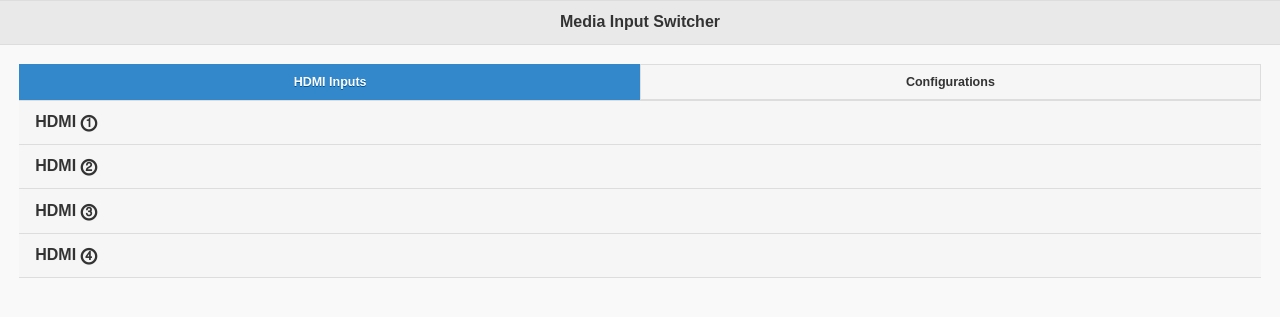
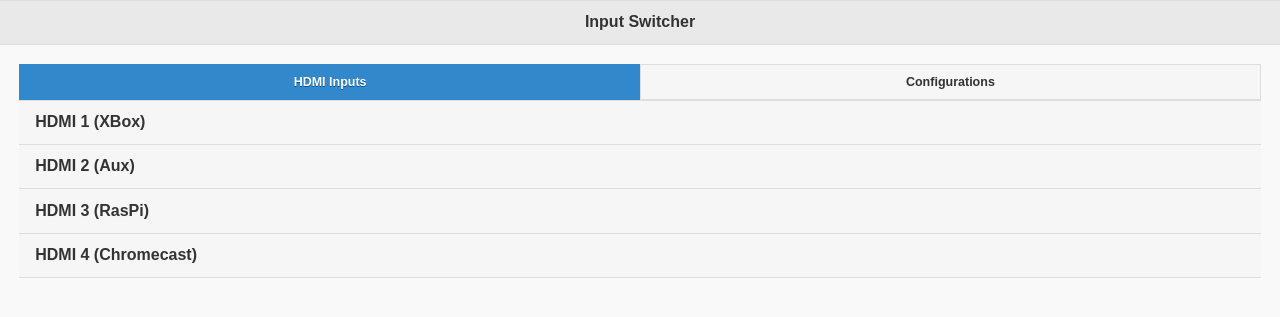
Before and after one commit to wcauchois/autohome, a Flask app: page / in a window 1280 px wide. Shown: the top 317 px of the page. Run offline with Flask 2, Linux system fonts and the light colour scheme.

Commit message:
add names to HDMI inputs (hardcoded)

```diff
--- a/avswitcher-web/templates/index.html
+++ b/avswitcher-web/templates/index.html
@@ -1,18 +1,18 @@
 <!DOCTYPE html>
 <html>
   <head>
-    <title>Media Input Switcher</title>
-    <link rel="stylesheet" href="/static/jquery.mobile-1.4.0.min.css" />
-    <link rel="shortcut icon" href="/static/favicon.ico" />
+    <title>Input Switcher</title>
+    <link rel="stylesheet" href="static/jquery.mobile-1.4.0.min.css" />
+    <link rel="shortcut icon" href="static/favicon.ico" />
     <meta name="viewport" content="width=device-width, initial-scale=1">
-    <script src="/static/jquery-1.10.1.min.js"></script>
-    <script src="/static/jquery.mobile-1.4.0.min.js"></script>
-    <script src="/static/underscore-min.js"></script>
+    <script src="static/jquery-1.10.1.min.js"></script>
+    <script src="static/jquery.mobile-1.4.0.min.js"></script>
+    <script src="static/underscore-min.js"></script>
     <script type="text/javascript">
 function setup_hdmi_source(hdmi_source) {
   var $el = $('#select-hdmi-' + hdmi_source);
   $el.click(function() {
-    $.post('/switch_hdmi', 'source=' + hdmi_source, function() {
+    $.post('switch_hdmi', 'source=' + hdmi_source, function() {
       $('.select-hdmi').removeClass('ui-btn-active');
       $el.addClass('ui-btn-active');
     });
@@ -28,7 +28,7 @@ $(document).ready(function() {
   <body>
     <div data-role="page">
       <div data-role="header">
-        <h1>Media Input Switcher</h1>
+        <h1>Input Switcher</h1>
       </div>
       <div role="main" class="ui-content">
         <div data-role="tabs" id="tabs">
@@ -41,10 +41,10 @@ $(document).ready(function() {
           <div id="one" class="ui-body-d ui-content">
             <ul data-role="listview">
               {# circled unicode chars: http://www.unicode.org/charts/nameslist/n_2460.html #}
-              <li><a href="#" class="ui-btn select-hdmi" id="select-hdmi-1">HDMI &#9461;</a></li>
-              <li><a href="#" class="ui-btn select-hdmi" id="select-hdmi-2">HDMI &#9462;</a></li>
-              <li><a href="#" class="ui-btn select-hdmi" id="select-hdmi-3">HDMI &#9463;</a></li>
-              <li><a href="#" class="ui-btn select-hdmi" id="select-hdmi-4">HDMI &#9464;</a></li>
+              <li><a href="#" class="ui-btn select-hdmi" id="select-hdmi-1">HDMI 1 (XBox)</a></li>
+              <li><a href="#" class="ui-btn select-hdmi" id="select-hdmi-2">HDMI 2 (Aux)</a></li>
+              <li><a href="#" class="ui-btn select-hdmi" id="select-hdmi-3">HDMI 3 (RasPi)</a></li>
+              <li><a href="#" class="ui-btn select-hdmi" id="select-hdmi-4">HDMI 4 (Chromecast)</a></li>
             </ul>
           </div>
           <div id="two" class="ui-body-d ui-content">
```
